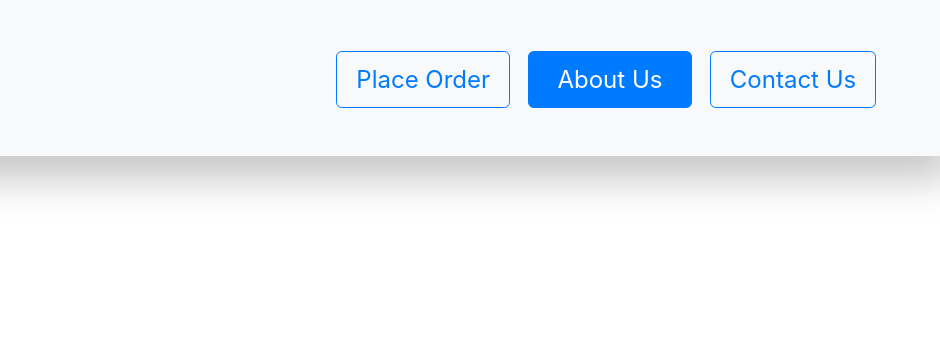
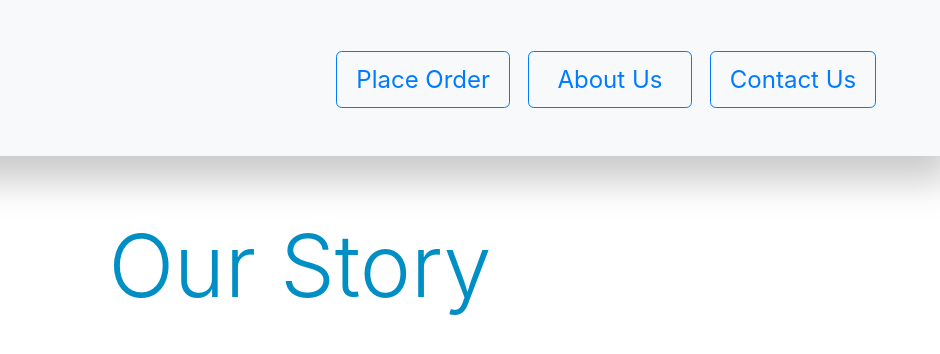
Before and after one commit to theroshanchaudhari/Anantam-Impex, a plain HTML site: page about_us.html in a window 1280 px wide. Shown: the full height of the page, 340-1280 px from the left. Drawn offline with nearby package versions, Linux system fonts and the light colour scheme.

Commit message:
updated about_us.html

```diff
--- a/about_us.html
+++ b/about_us.html
@@ -12,7 +12,7 @@
 
 
 	<title>Anantam Impex</title>
-	<link href="output-onlinepngtools.ico" rel="icon" type="image/x-icon" />
+	<link href="output-onlinepngtools.png" rel="icon" type="image/x-icon" />
 
 </head>
 <body>
@@ -116,6 +116,19 @@
   }
   }
   </style>
+  <script>
+var i = -1;
+var txt = "Our Story";
+var speed = 55;
+
+function typeWriter() {
+  if (i < txt.length) {
+    document.getElementById("ronak").innerHTML += txt.charAt(i);
+    i++;
+    setTimeout(typeWriter, speed);
+  }
+}
+</script>
   <!-- NAVBAR-->
   <nav class="sticky-top bg-light">
       <input type="checkbox" id="check">
@@ -129,10 +142,16 @@
       <a href="index.html"><img src="AnantamImpex.png" class="logo sticky-top" ></a>
       <ul class="bg-light px-5">
         <li><a class="btn btn-outline-primary btn-lg" href="place_order.html" >Place Order</a></li>
-        <li><a class="btn btn-outline-primary btn-lg px-4 active" href="about_us.html">About Us</a></li>
+        <li><a class="btn btn-outline-primary btn-lg px-4" href="about_us.html">About Us</a></li>
         <li><a class="btn btn-outline-primary btn-lg" href="contact_us.php">Contact Us</a></li>
       </ul>
     </nav>
+
+    <h1 class="text-center display-3 container mt-5 my-5" id="ronak"  style="color:#008fc5;"><script type="text/javascript">typeWriter();
+    </script> </h1>
+    <div class="">
+
+    </div>
 
 
     <!-- Optional JavaScript -->
```
